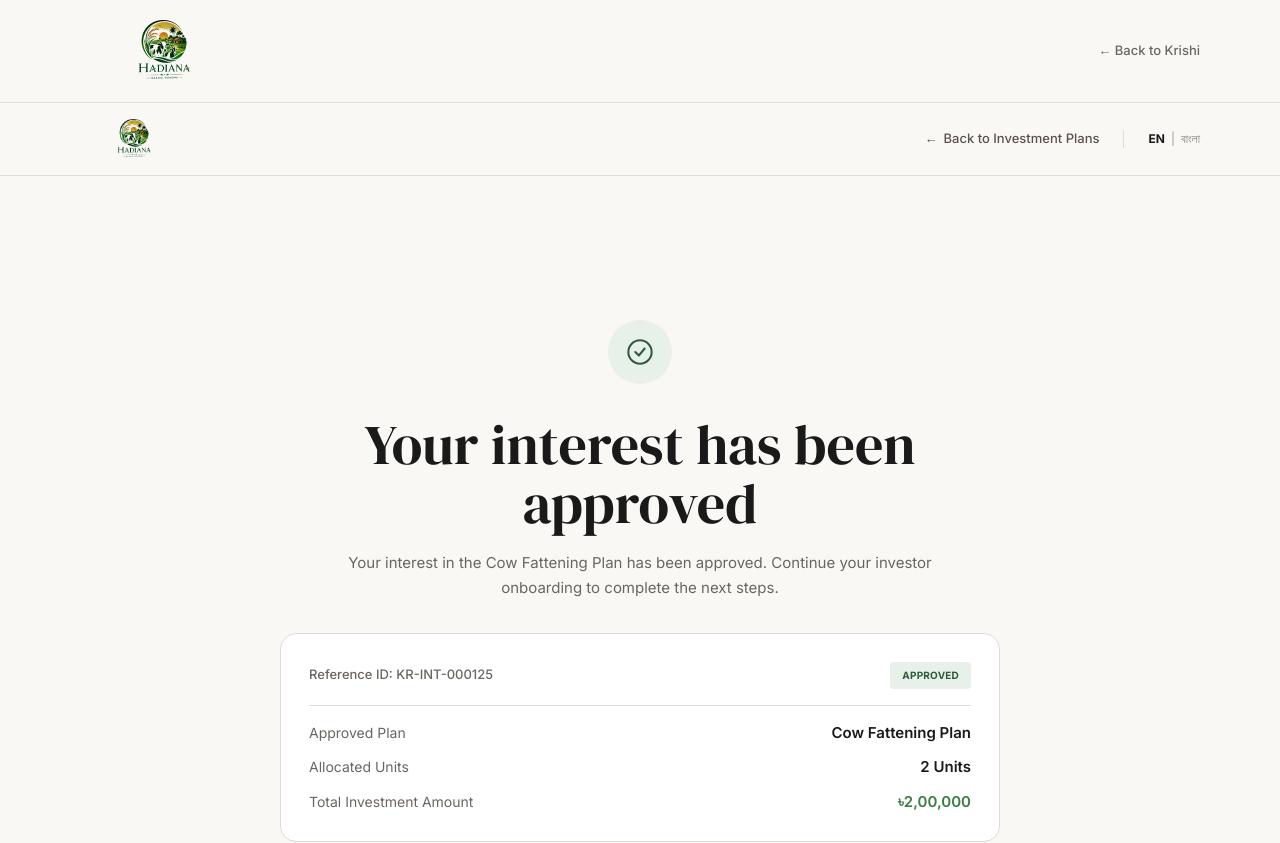
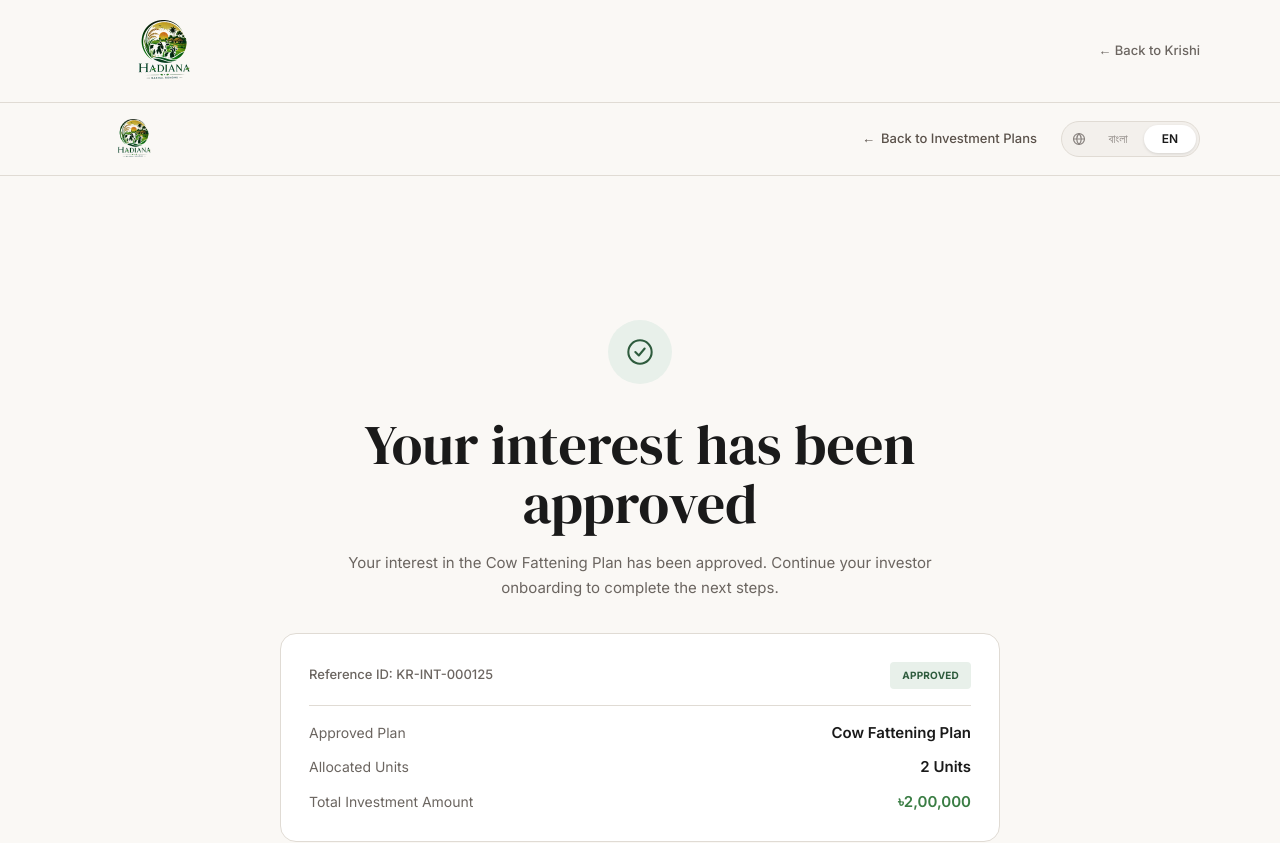
Before and after one commit to technovicinity-git/Krishi_plattform, a Next.js app in the folder web/: page /en/interest-approved in a window 1280 px wide. Shown: the top 843 px of the page. Built offline with nearby package versions, Linux system fonts and the light colour scheme.

Commit message:
Add shared language switcher and use it in all headers

```diff
--- a/web/src/components/auth/AuthShell.tsx
+++ b/web/src/components/auth/AuthShell.tsx
@@ -1,6 +1,7 @@
 import Image from "next/image";
 import { useTranslations } from "next-intl";
 import { Link } from "@/i18n/navigation";
+import { LanguageSwitcher } from "@/components/layout/LanguageSwitcher";
 
 interface AuthShellProps {
   children: React.ReactNode;
@@ -42,15 +43,7 @@ export function AuthShell({
               {backLabel ?? t("backToKrishi")}
             </Link>
 
-            <div className="flex items-center gap-1.5 border-l border-border-light pl-6">
-              <Link href={backHref} locale="en" className="text-[12px] font-bold text-ink">
-                EN
-              </Link>
-              <span className="text-[12px] text-ink-muted" aria-hidden="true">|</span>
-              <Link href={backHref} locale="bn" className="text-[12px] text-ink-tertiary hover:text-ink">
-                বাংলা
-              </Link>
-            </div>
+            <LanguageSwitcher />
           </div>
         </div>
       </header>
--- a/web/src/components/layout/Header.tsx
+++ b/web/src/components/layout/Header.tsx
@@ -7,6 +7,7 @@ import { Logo } from "./Logo";
 import { UserMenu } from "./UserMenu";
 import { getMenuItemsForRole } from "@/lib/auth/menu-items";
 import { cn } from "@/lib/cn";
+import { LanguageSwitcher } from "@/components/layout/LanguageSwitcher";
 
 const NAV_LINKS = [
   { key: "investmentPlans", href: "/plans" },
@@ -96,7 +97,7 @@ export function Header({ user }: { user: HeaderUser | null }) {
               </Link>
             </>
           )}
-          <LanguageSelector pathname={pathname} />
+          <LanguageSwitcher className="ml-1" />
         </div>
 
         <button
@@ -213,7 +214,7 @@ export function Header({ user }: { user: HeaderUser | null }) {
                 </>
               )}
               <div className="pt-2">
-                <LanguageSelector pathname={pathname} />
+                <LanguageSwitcher />
               </div>
             </div>
           </div>
@@ -222,31 +223,3 @@ export function Header({ user }: { user: HeaderUser | null }) {
     </header>
   );
 }
-
-function LanguageSelector({ pathname }: { pathname: string }) {
-  const router = useRouter();
-
-  return (
-    <div className="flex items-center gap-[6px] border-l border-border-light pl-5">
-      <button
-        type="button"
-        onClick={() => router.replace(pathname, { locale: "en" })}
-        className="text-[12px] font-bold text-ink"
-        aria-label="Switch to English"
-      >
-        EN
-      </button>
-      <span className="text-[12px] text-ink-muted" aria-hidden="true">
-        |
-      </span>
-      <button
-        type="button"
-        onClick={() => router.replace(pathname, { locale: "bn" })}
-        className="text-[12px] text-ink-tertiary hover:text-ink"
-        aria-label="বাংলায় দেখুন"
-      >
-        বাংলা
-      </button>
-    </div>
-  );
-}
--- /dev/null
+++ b/web/src/components/layout/LanguageSwitcher.tsx
@@ -0,0 +1,102 @@
+"use client";
+
+import { useTransition } from "react";
+import { useLocale, useTranslations } from "next-intl";
+import { usePathname, useRouter } from "@/i18n/navigation";
+import { cn } from "@/lib/cn";
+
+const LOCALES = [
+  { code: "bn", label: "বাংলা", ariaLabel: "বাংলায় দেখুন" },
+  { code: "en", label: "EN", ariaLabel: "Switch to English" },
+] as const;
+
+type LocaleCode = (typeof LOCALES)[number]["code"];
+
+/**
+ * Segmented Bangla / English toggle. Keeps the current path and query
+ * string when switching, and highlights the active language.
+ */
+export function LanguageSwitcher({ className }: { className?: string }) {
+  const t = useTranslations("app.common");
+  const locale = useLocale() as LocaleCode;
+  const pathname = usePathname();
+  const router = useRouter();
+  const [isPending, startTransition] = useTransition();
+
+  const activeIndex = Math.max(
+    0,
+    LOCALES.findIndex((l) => l.code === locale),
+  );
+
+  const switchTo = (next: LocaleCode) => {
+    if (next === locale) return;
+    // Preserve the query string (filters, pagination, etc.)
+    const search = typeof window !== "undefined" ? window.location.search : "";
+    startTransition(() => {
+      router.replace(`${pathname}${search}`, { locale: next });
+    });
+  };
+
+  return (
+    <div
+      role="group"
+      aria-label={t("language")}
+      className={cn(
+        "inline-flex items-center gap-1.5 rounded-full border border-border-light bg-stone/50 py-[3px] pl-2.5 pr-[3px]",
+        isPending && "opacity-70",
+        className,
+      )}
+    >
+      <GlobeIcon className="h-3.5 w-3.5 shrink-0 text-ink-tertiary" />
+      <div className="relative grid grid-cols-2">
+        {/* Sliding indicator */}
+        <span
+          aria-hidden="true"
+          className="absolute inset-y-0 left-0 w-1/2 rounded-full bg-white shadow-[0_1px_3px_rgba(0,0,0,0.12)] transition-transform duration-200 ease-out"
+          style={{ transform: `translateX(${activeIndex * 100}%)` }}
+        />
+        {LOCALES.map((l) => {
+          const active = l.code === locale;
+          return (
+            <button
+              key={l.code}
+              type="button"
+              lang={l.code}
+              onClick={() => switchTo(l.code)}
+              aria-pressed={active}
+              aria-label={l.ariaLabel}
+              disabled={isPending}
+              className={cn(
+                "relative z-10 flex h-7 min-w-[52px] items-center justify-center rounded-full px-3 text-[12px] leading-none transition-colors focus:outline-none focus-visible:ring-2 focus-visible:ring-brand/40",
+                active
+                  ? "font-semibold text-ink"
+                  : "font-medium text-ink-tertiary hover:text-ink",
+              )}
+            >
+              {l.label}
+            </button>
+          );
+        })}
+      </div>
+    </div>
+  );
+}
+
+function GlobeIcon({ className }: { className?: string }) {
+  return (
+    <svg
+      viewBox="0 0 16 16"
+      fill="none"
+      stroke="currentColor"
+      strokeWidth="1.4"
+      strokeLinecap="round"
+      strokeLinejoin="round"
+      className={className}
+      aria-hidden="true"
+    >
+      <circle cx="8" cy="8" r="6.25" />
+      <path d="M1.75 8h12.5" />
+      <path d="M8 1.75c1.7 1.8 2.6 3.9 2.6 6.25S9.7 12.45 8 14.25C6.3 12.45 5.4 10.35 5.4 8S6.3 3.55 8 1.75z" />
+    </svg>
+  );
+}
--- a/web/src/components/portal/PortalHeader.tsx
+++ b/web/src/components/portal/PortalHeader.tsx
@@ -2,9 +2,10 @@
 
 import Image from "next/image";
 import { useLocale, useTranslations } from "next-intl";
-import { Link, usePathname, useRouter } from "@/i18n/navigation";
+import { Link } from "@/i18n/navigation";
 import { cn } from "@/lib/cn";
 import { UserMenu } from "@/components/layout/UserMenu";
+import { LanguageSwitcher } from "@/components/layout/LanguageSwitcher";
 
 interface PortalHeaderProps {
   fullName: string;
@@ -18,13 +19,7 @@ export function PortalHeader({
   menuItems,
 }: PortalHeaderProps) {
   const t = useTranslations("app.userMenu");
-  const pathname = usePathname();
-  const router = useRouter();
   const locale = useLocale();
-
-  const switchLanguage = (newLocale: "bn" | "en") => {
-    router.replace(pathname, { locale: newLocale });
-  };
 
   return (
     <header className="border-b border-border-light bg-white">
@@ -54,21 +49,7 @@ export function PortalHeader({
             {t("backToKrishi")}
           </Link>
 
-          <div className="flex items-center gap-1.5 border-l border-border-light pl-5">
-            <button
-              onClick={() => switchLanguage("en")}
-              className={locale === "en" ? "text-[12px] font-bold text-ink" : "text-[12px] text-ink-tertiary hover:text-ink"}
-            >
-              EN
-            </button>
-            <span className="text-[12px] text-ink-muted" aria-hidden="true">|</span>
-            <button
-              onClick={() => switchLanguage("bn")}
-              className={locale === "bn" ? "text-[12px] font-bold text-ink" : "text-[12px] text-ink-tertiary hover:text-ink"}
-            >
-              বাংলা
-            </button>
-          </div>
+          <LanguageSwitcher />
 
           <UserMenu fullName={fullName} phone={phone} items={menuItems} logoutRedirect={locale === "bn" ? "/login" : "/en/login"} />
         </div>
```
Also changed, not shown: web/src/messages/bn.json, web/src/messages/en.json.
